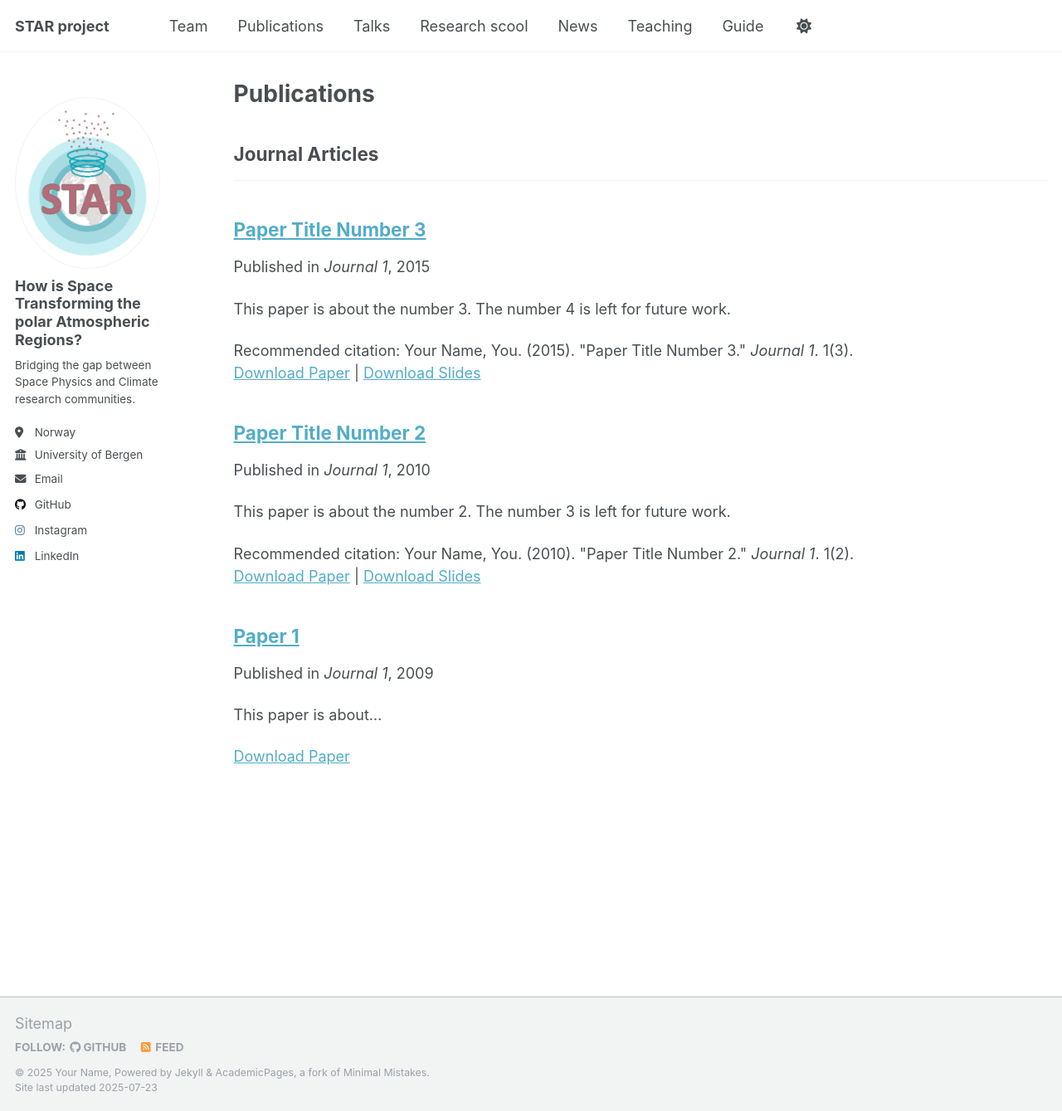
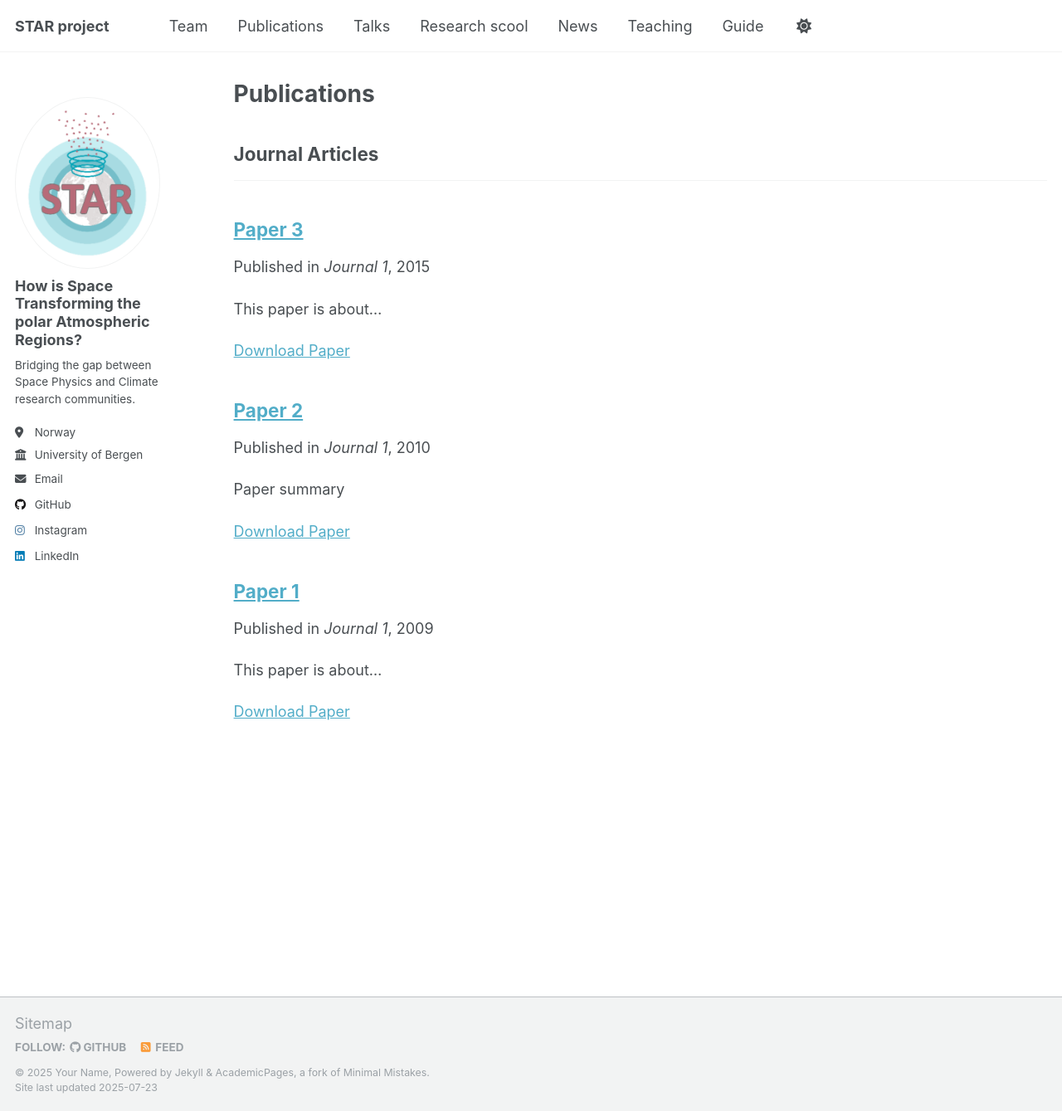
Before and after one commit to Margot-D/STAR, a Jekyll site: the page built from _pages/publications.html, in a window 1280 px wide and 1339 px high. Shown: the whole window at 83% size. Built offline with Jekyll 4.4.1, drawn with Linux system fonts in a browser that asks for light colours; a script that is not in the unit is left out.

Commit message:
Adjust publications page

```diff
--- a/_publications/2010-10-01-paper-title-number-2.md
+++ b/_publications/2010-10-01-paper-title-number-2.md
@@ -1,14 +1,14 @@
 ---
-title: "Paper Title Number 2"
+title: "Paper 2"
 collection: publications
 category: manuscripts
 permalink: /publication/2010-10-01-paper-title-number-2
-excerpt: 'This paper is about the number 2. The number 3 is left for future work.'
+excerpt: 'Paper summary'
 date: 2010-10-01
 venue: 'Journal 1'
-slidesurl: 'http://academicpages.github.io/files/slides2.pdf'
+#slidesurl: 'http://academicpages.github.io/files/slides2.pdf'
 paperurl: 'http://academicpages.github.io/files/paper2.pdf'
-citation: 'Your Name, You. (2010). &quot;Paper Title Number 2.&quot; <i>Journal 1</i>. 1(2).'
+#citation: 'Your Name, You. (2010). &quot;Paper Title Number 2.&quot; <i>Journal 1</i>. 1(2).'
 ---
 
 The contents above will be part of a list of publications, if the user clicks the link for the publication than the contents of section will be rendered as a full page, allowing you to provide more information about the paper for the reader. When publications are displayed as a single page, the contents of the above "citation" field will automatically be included below this section in a smaller font.
--- a/_publications/2015-10-01-paper-title-number-3.md
+++ b/_publications/2015-10-01-paper-title-number-3.md
@@ -1,14 +1,14 @@
 ---
-title: "Paper Title Number 3"
+title: "Paper 3"
 collection: publications
 category: manuscripts
 permalink: /publication/2015-10-01-paper-title-number-3
-excerpt: 'This paper is about the number 3. The number 4 is left for future work.'
+excerpt: 'This paper is about...'
 date: 2015-10-01
 venue: 'Journal 1'
-slidesurl: 'http://academicpages.github.io/files/slides3.pdf'
+#slidesurl: 'http://academicpages.github.io/files/slides3.pdf'
 paperurl: 'http://academicpages.github.io/files/paper3.pdf'
-citation: 'Your Name, You. (2015). &quot;Paper Title Number 3.&quot; <i>Journal 1</i>. 1(3).'
+#citation: 'Your Name, You. (2015). &quot;Paper Title Number 3.&quot; <i>Journal 1</i>. 1(3).'
 ---
 
 The contents above will be part of a list of publications, if the user clicks the link for the publication than the contents of section will be rendered as a full page, allowing you to provide more information about the paper for the reader. When publications are displayed as a single page, the contents of the above "citation" field will automatically be included below this section in a smaller font.
```
